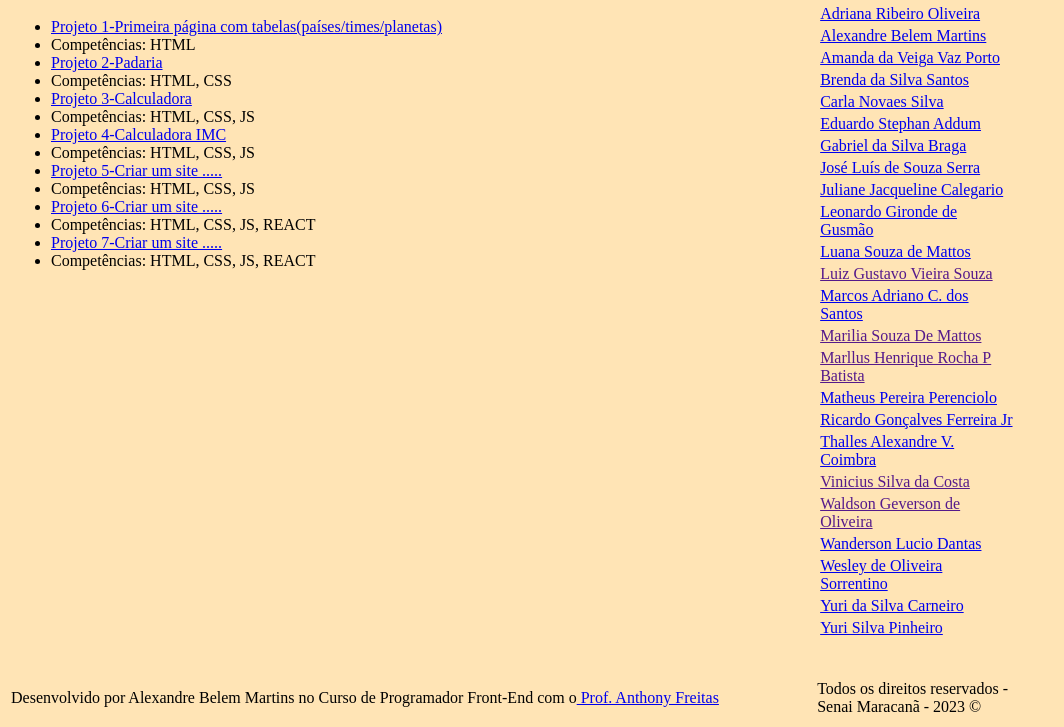
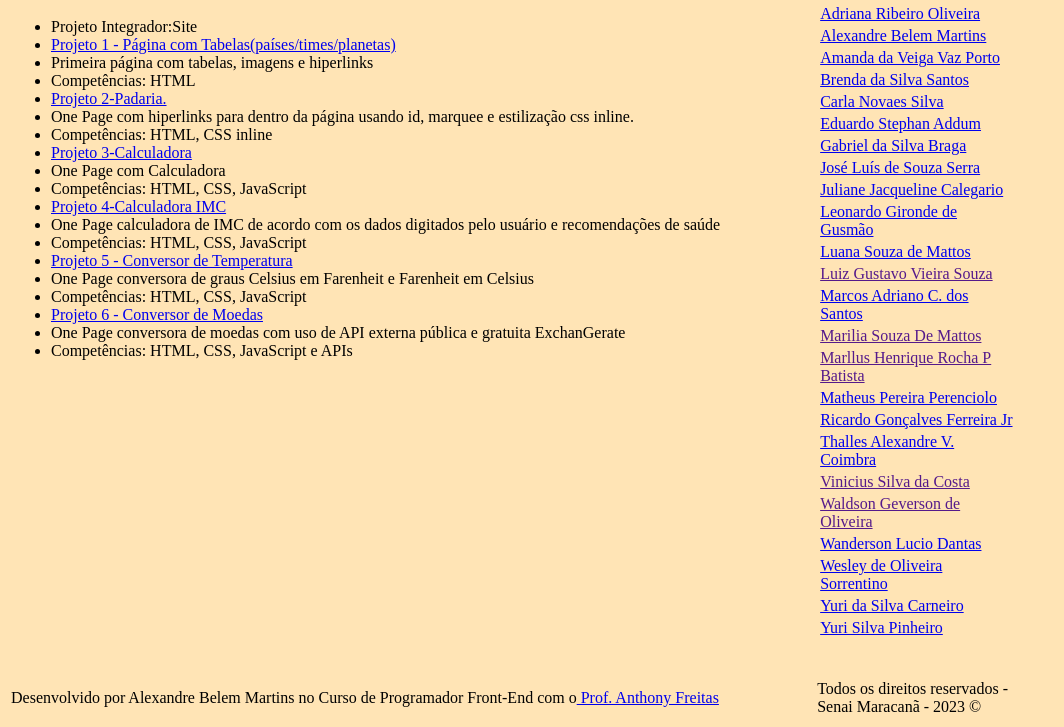
Before and after one commit to alexbelem/Projeto01, a plain HTML site: page projetos.html in a window 1280 px wide. Shown: the part 155-882 px from the top of the page, without its empty margins (0-1064 px from the left). Drawn offline with Linux system fonts and the light colour scheme.

Commit message:
Add files via upload
Substituição do html inicial pelo final

```diff
--- a/projetos.html
+++ b/projetos.html
@@ -35,20 +35,26 @@
 				<tr>
 				<td align="left" valign="top">
 					<ul type-"square">
-	                  <li><a href="https://alexbelem.github.io/Projeto-1---Primeira-p-gina-com-tabelas/">Projeto 1-Primeira página com tabelas(países/times/planetas)</li></a>
+	                  <li>Projeto Integrador:Site</li>
+					  <li><a href="https://alexbelem.github.io/Projeto-1---Primeira-p-gina-com-tabelas/">Projeto 1 - Página com Tabelas(países/times/planetas)</li></a>
+					  <li>Primeira página com tabelas, imagens e hiperlinks</li>
 					  <li>Competências: HTML</li>
-                      <li><a href="https://alexbelem.github.io/Projeto-padaria/">Projeto 2-Padaria</li></a>
-					  <li>Competências: HTML, CSS</li>
+                      <li><a href="https://alexbelem.github.io/Projeto-padaria/">Projeto 2-Padaria.</li></a>
+					  <li>One Page com hiperlinks para dentro da página usando id, marquee e estilização css inline.</li>
+					  <li>Competências: HTML, CSS inline</li>
                       <li><a href= "https://alexbelem.github.io/Projeto-calculadora/">Projeto 3-Calculadora</li></a>
-					  <li>Competências: HTML, CSS, JS</li>
+					  <li>One Page com Calculadora</li>
+					  <li>Competências: HTML, CSS, JavaScript</li>
 					  <li><a href= "https://alexbelem.github.io/Projeto-4-Calculadora-IMC/">Projeto 4-Calculadora IMC</li></a>
-					  <li>Competências: HTML, CSS, JS</li>
-                      <li><a href="https://alexbelem.github.io/">Projeto 5-Criar um site .....</li></a>
-					  <li>Competências: HTML, CSS, JS</li>
-                      <li><a href="https://alexbelem.github.io/">Projeto 6-Criar um site .....</li></a>
-					  <li>Competências: HTML, CSS, JS, REACT</li>
-					  <li><a href="https://alexbelem.github.io/">Projeto 7-Criar um site .....</li></a>
-					  <li>Competências: HTML, CSS, JS, REACT</li>
+					  <li>One Page calculadora de IMC de acordo com os dados digitados pelo usuário e recomendações de saúde</li>
+					  <li>Competências: HTML, CSS, JavaScript</li>
+                      <li><a href="https://alexbelem.github.io/Projeto-5---Conversor-de-temperatura/">Projeto 5 - Conversor de Temperatura</li></a>
+					  <li>One Page conversora de graus Celsius em Farenheit e Farenheit em Celsius</li>
+					  <li>Competências: HTML, CSS, JavaScript</li>
+                      <li><a href=" https://alexbelem.github.io/Projeto6-Conversor-de-moedas/">Projeto 6 - Conversor de Moedas</li></a>
+					  <li>One Page conversora de moedas com uso de API externa pública e gratuita ExchanGerate</li>
+					  <li>Competências: HTML, CSS, JavaScript e APIs</li>
+
 				</td>
 
 					<td align="right" valign="top">
```
